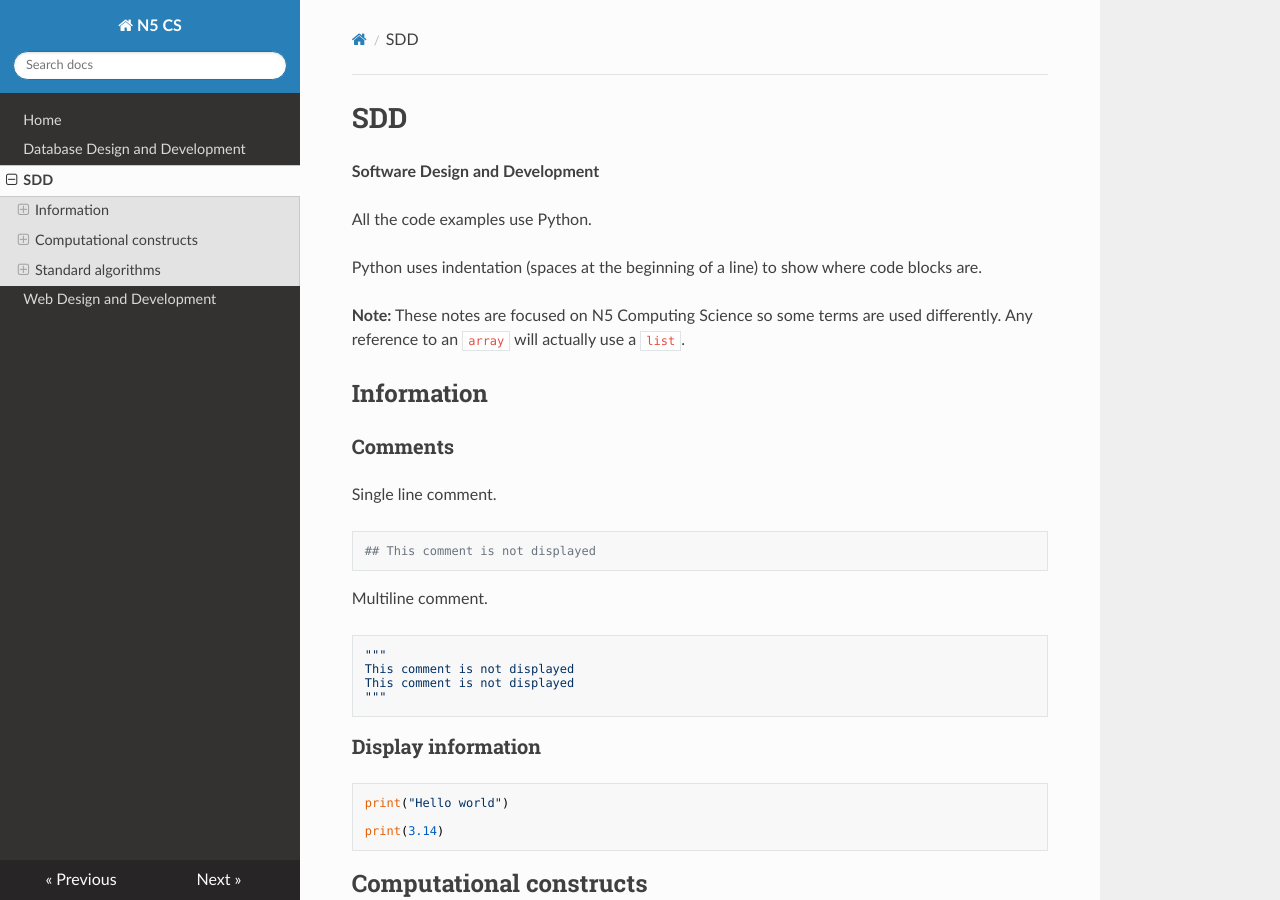
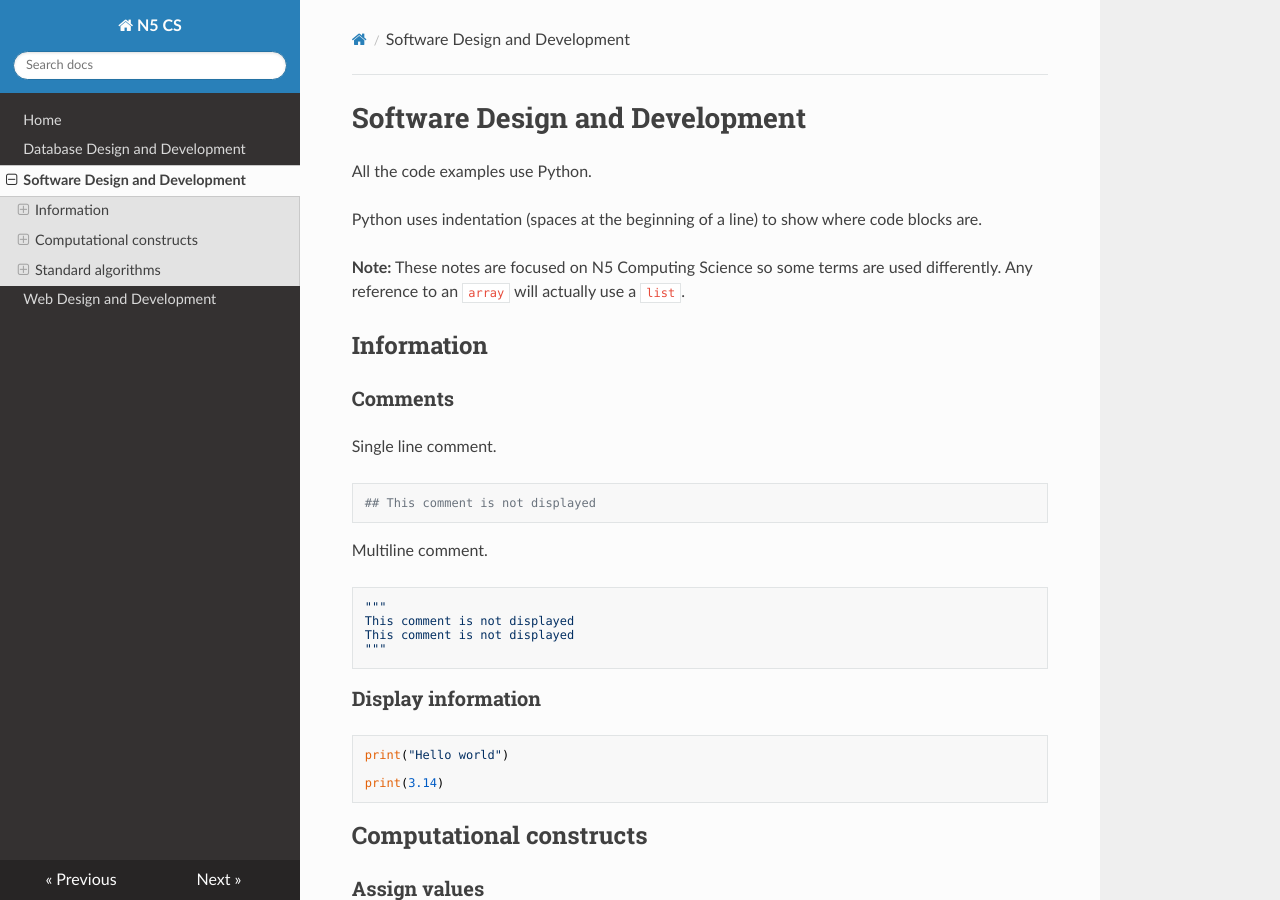
Before and after one commit to MrFriendCS/N5-CS, an MkDocs documentation site: the page built from docs/N5-CS-SDD.md, in a window 1280 px wide and 900 px high. Built offline with MkDocs 1.6.1, drawn with Linux system fonts in a browser that asks for light colours; nearby versions of some CDN libraries; some of the changed lines change nothing that is shown.

Commit message:
docs/N5-CS-SDD.md updated from https://stackedit.io/

```diff
--- a/docs/N5-CS-SDD.md
+++ b/docs/N5-CS-SDD.md
@@ -1,6 +1,4 @@
-# SDD
-
-**Software Design and Development**
+# Software Design and Development
 
 All the code examples use Python.
 
@@ -612,7 +610,7 @@ for score in scores:
 
 A program can use more than one array, in the same way that a program can use multiple variables.
 <!--stackedit_data:
-eyJoaXN0b3J5IjpbLTE0ODQxNjg4OTQsMjA0NTQ3Mzg1MiwxMz
-g5NTMzODcyLC0xOTk0MTE5OTQ1LC0yMjkzNDgyMDIsMTk2ODU4
-NTI4OCw4MTQzOTQ5MTldfQ==
+eyJoaXN0b3J5IjpbMTQwNDU4ODczOSwtMTQ4NDE2ODg5NCwyMD
+Q1NDczODUyLDEzODk1MzM4NzIsLTE5OTQxMTk5NDUsLTIyOTM0
+ODIwMiwxOTY4NTg1Mjg4LDgxNDM5NDkxOV19
 -->
```
